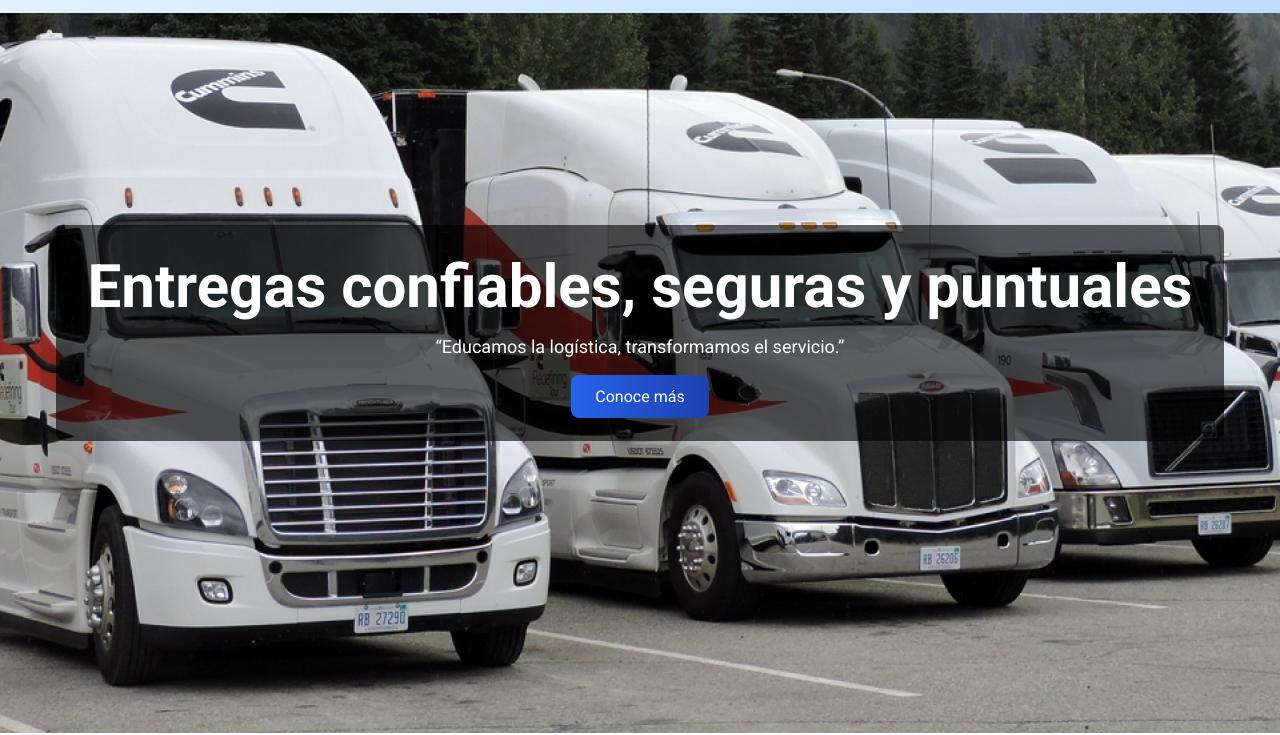
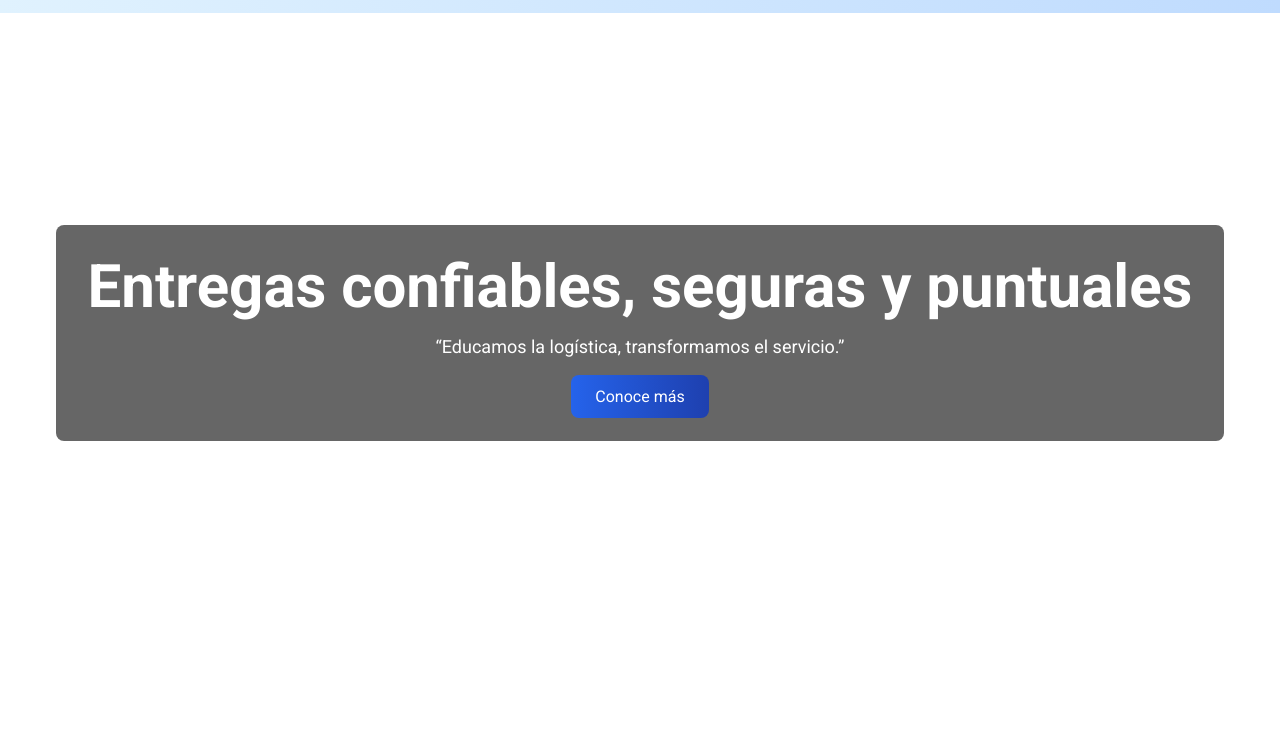
Before and after one commit to ivan03hdez-svg/Empresa_Logistica, a plain HTML site: page index.html in a window 1280 px wide. Shown: the part 67-802 px from the top of the page. Drawn offline with nearby package versions, Linux system fonts and the light colour scheme.

Commit message:
(FIX) Se quita la imagen

```diff
--- a/index.html
+++ b/index.html
@@ -43,7 +43,7 @@
 
 
   <!-- HERO -->
-  <section id="inicio" class="h-screen flex items-center justify-center bg-cover bg-center text-white" style="background-image: url('img/fondo.jpg');">
+  <section id="inicio" class="h-screen flex items-center justify-center bg-cover bg-center text-white">
     <div class="bg-black/60 p-8 rounded-lg text-center" data-aos="fade-up">
       <h2 class="text-4xl md:text-6xl font-bold mb-4">Entregas confiables, seguras y puntuales</h2>
       <p class="text-lg mb-6">“Educamos la logística, transformamos el servicio.”</p>
```
